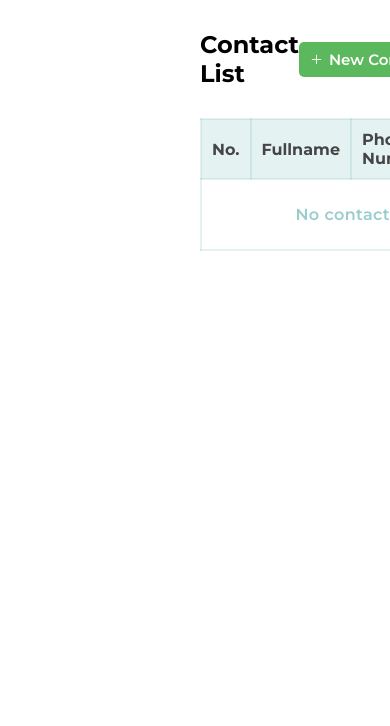
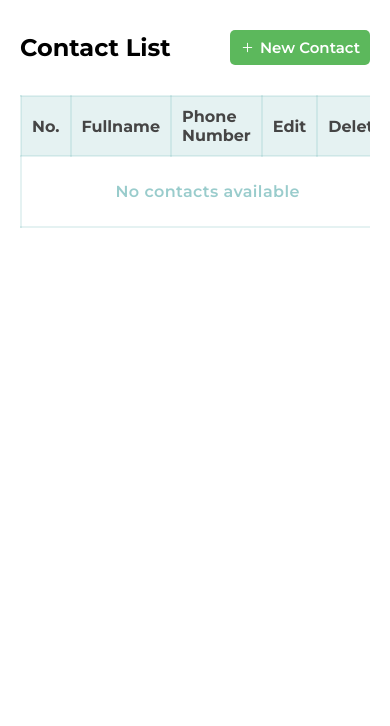
Before and after one commit to brianMunyao/thejitu-tasks, a PHP site: page / in a window 390 px wide; the page is wider, and only the part inside the window is pictured. Shown: the part 118-844 px from the top of that part. Run offline with PHP 8.4, Linux system fonts and the light colour scheme; data that the repository does not hold is empty.

Commit message:
minor responsiveness

```diff
--- a/contact-management-system/style.css
+++ b/contact-management-system/style.css
@@ -12,6 +12,27 @@ html {
 a {
 	color: inherit;
 	text-decoration: none;
+}
+
+::-webkit-scrollbar {
+	width: 10px;
+	height: 8px;
+}
+
+::-webkit-scrollbar-track {
+	background-color: #f1f1f1;
+}
+
+::-webkit-scrollbar-thumb {
+	background-color: #b4b4b4;
+}
+
+::-webkit-scrollbar-thumb:hover {
+	background-color: #a1a1a1;
+}
+
+::-webkit-scrollbar-thumb:active {
+	background-color: #868686;
 }
 
 button {
@@ -146,6 +167,9 @@ main table th {
 .btn-add:active {
 	background: #3a863a;
 }
+.contacts {
+	overflow-x: auto;
+}
 
 .no-contacts p {
 	text-align: center;
@@ -179,3 +203,14 @@ main table th {
 	color: teal;
 	margin-bottom: 5px;
 }
+
+@media only screen and (max-width: 1000px) {
+	main {
+		padding: 20px 50px;
+	}
+}
+@media only screen and (max-width: 780px) {
+	main {
+		padding: 20px;
+	}
+}
```
